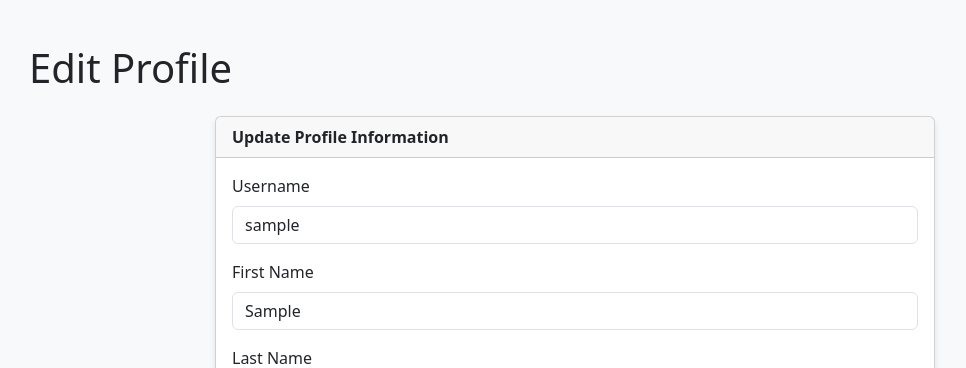
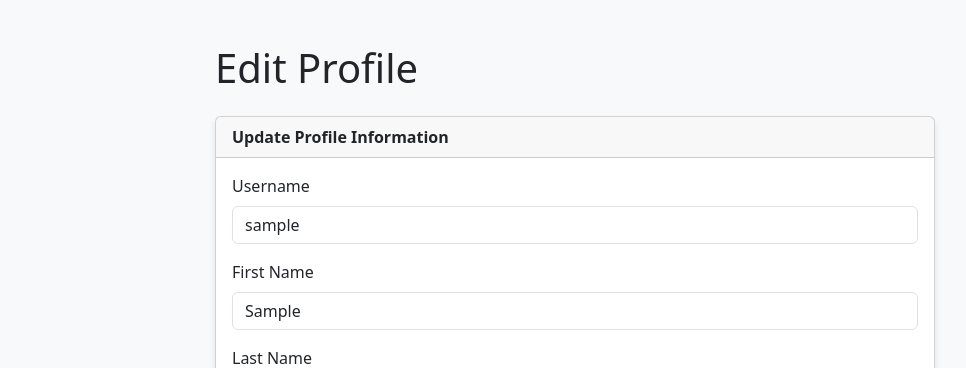
Before and after one commit to kalp9639/Git-Civic-Complaints, a Django app: page /authorities/profile/edit/ in a window 1280 px wide. Shown: the part 56-424 px from the top of the page, without its empty margins (65-1031 px from the left). Run offline with Django 5.2, Linux system fonts and the light colour scheme; a user stored in the database is signed in; tables that the repository leaves empty hold one stand-in row (values such as "Sample post"); parts of the project's set-up code (start-up, migrations or seed data) failed here and were passed over.

Commit message:
HTML edit...

```diff
--- a/templates/authorities/change_password.html
+++ b/templates/authorities/change_password.html
@@ -3,7 +3,7 @@
 {% block content %}
 <div class="container mt-3">
     <div class="row">
-        <div class="col-12">
+        <div class="col-md-8 offset-md-2">
             <h1 class="mb-4">Change Password</h1>
         </div>
     </div>
--- a/templates/authorities/official_profile_edit.html
+++ b/templates/authorities/official_profile_edit.html
@@ -3,7 +3,7 @@
 {% block content %}
 <div class="container mt-3">
     <div class="row">
-        <div class="col-12">
+        <div class="col-md-8 offset-md-2">
             <h1 class="mb-4">Edit Profile</h1>
         </div>
     </div>
```
